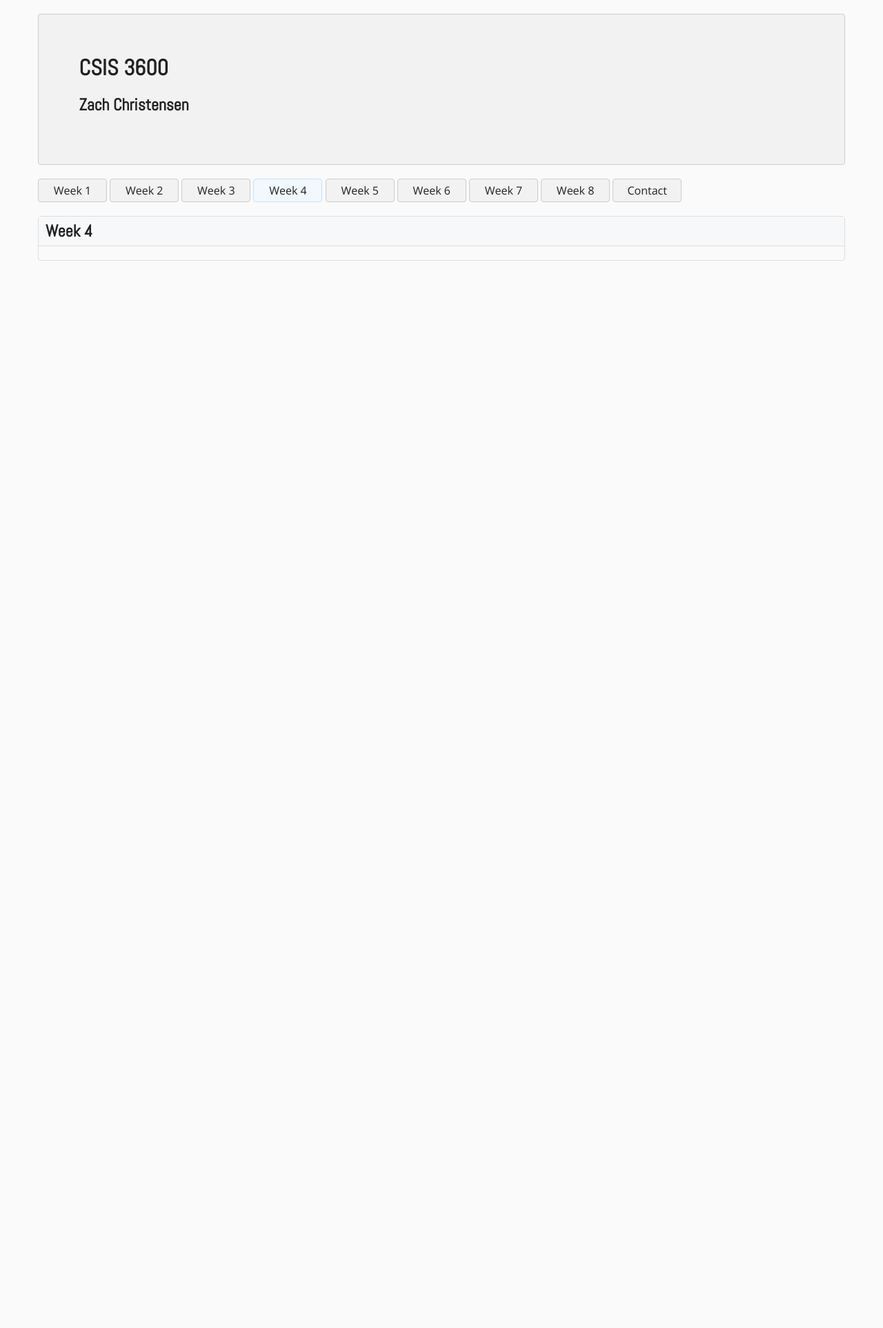
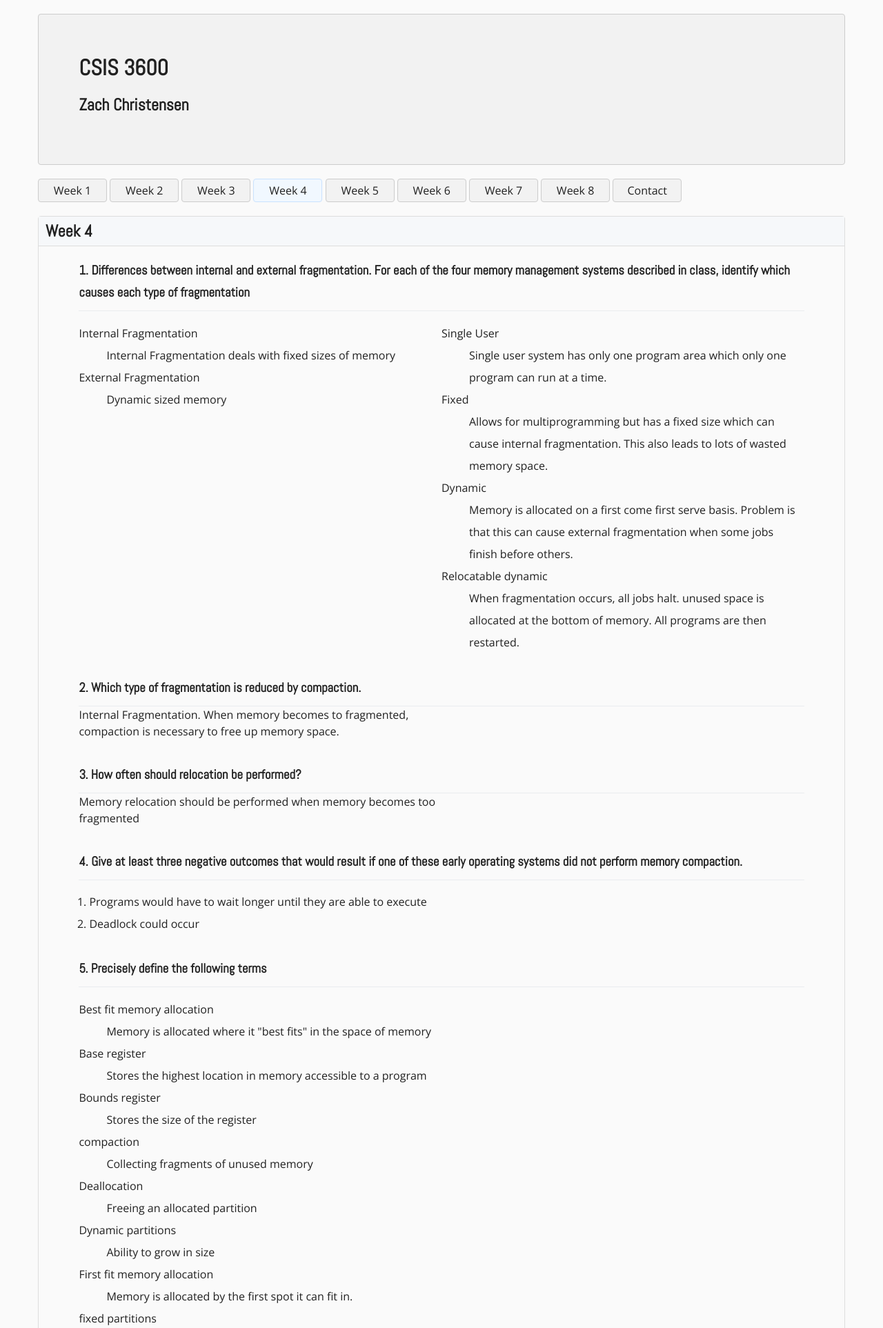
Before and after one commit to ZachChristensen28/csis_3600, a Django app: page /weeklywork/week-4/ in a window 1280 px wide. Shown: the top 1925 px of the page at 69% size. Before the commit the page ends 378 px from the top, so only its background shows below. Run offline with Django 3.2, Linux system fonts and the light colour scheme; some libraries are stand-ins or nearby versions.

Commit message:
complete week 4

```diff
--- a/csis3600/myWebsite/templates/myWebsite/week4.html
+++ b/csis3600/myWebsite/templates/myWebsite/week4.html
@@ -1,14 +1,87 @@
-{% extends "base.html" %}
-{% block title %}
-  <title>Week 4 | CSIS 3600 | Spring 2018</title>
-{% endblock %}
-{% block body %}
+{% extends "base.html" %} {% block title %}
+<title>Week 4 | CSIS 3600 | Spring 2018</title>
+{% endblock %} {% block body %} {% load static %}
 <div class="homework-container">
   <div class="title-container">
     <h2><i class="fal fa-book fa-xs"></i> Week 4</h2>
   </div>
   <div class="homework">
-
+    <h3 class="no-margin-bottom"><i class="fal fa-pencil"></i> 1. Differences between internal and external fragmentation. For each of the four memory management systems described in class, identify which causes each type of fragmentation</h3>
+    <dl>
+      <dt>Internal Fragmentation</dt>
+      <dd>Internal Fragmentation deals with fixed sizes of memory</dd>
+      <dt>External Fragmentation</dt>
+      <dd>Dynamic sized memory</dd>
+    </dl>
+    <dl>
+      <dt>Single User</dt>
+      <dd>Single user system has only one program area which only one program can run at a time.</dd>
+      <dt>Fixed</dt>
+      <dd>Allows for multiprogramming but has a fixed size which can cause internal fragmentation. This also leads to lots of wasted memory space.</dd>
+      <dt>Dynamic</dt>
+      <dd>Memory is allocated on a first come first serve basis. Problem is that this can cause external fragmentation when some jobs finish before others. </dd>
+      <dt>Relocatable dynamic</dt>
+      <dd>When fragmentation occurs, all jobs halt. unused space is allocated at the bottom of memory. All programs are then restarted. </dd>
+    </dl>
+    <h3 class="no-margin-bottom"><i class="fal fa-pencil"></i> 2. Which type of fragmentation is reduced by compaction.</h3>
+    <p>Internal Fragmentation. When memory becomes to fragmented, compaction is necessary to free up memory space.</p>
+    <h3 class="no-margin-bottom"><i class="fal fa-pencil"></i> 3. How often should relocation be performed?</h3>
+    <p>Memory relocation should be performed when memory becomes too fragmented</p>
+    <h3 class="no-margin-bottom"><i class="fal fa-pencil"></i> 4. Give at least three negative outcomes that would result if one of these early operating systems did not perform memory compaction.</h3>
+    <ol>
+      <li>Programs would have to wait longer until they are able to execute</li>
+      <li>Deadlock could occur</li>
+    </ol>
+    <h3 class="no-margin-bottom"><i class="fal fa-pencil"></i> 5. Precisely define the following terms</h3>
+    <dl>
+      <dt>Best fit memory allocation</dt>
+      <dd>Memory is allocated where it "best fits" in the space of memory</dd>
+      <dt>Base register</dt>
+      <dd>Stores the highest location in memory accessible to a program</dd>
+      <dt>Bounds register</dt>
+      <dd>Stores the size of the register</dd>
+      <dt>compaction</dt>
+      <dd>Collecting fragments of unused memory</dd>
+      <dt>Deallocation</dt>
+      <dd>Freeing an allocated partition</dd>
+      <dt>Dynamic partitions</dt>
+      <dd>Ability to grow in size</dd>
+      <dt>First fit memory allocation</dt>
+      <dd>Memory is allocated by the first spot it can fit in.</dd>
+      <dt>fixed partitions</dt>
+      <dd>Size of the partition remains constant</dd>
+      <dt>main memory</dt>
+      <dd>Memory that is internal to the computer (RAM)</dd>
+      <dt>relocatable dynamic partitions</dt>
+      <dd>Dynamic partitions that reallocates unused memory at the bottom when it becomes too fragmented</dd>
+      <dt>relocation register</dt>
+      <dd>Store the shift necessary to base address</dd>
+    </dl>
+    <h3 class="no-margin-bottom"><i class="fal fa-pencil"></i> 6. Write a DOS batch file that allows you to use the alias ls, rm, ifconfig, and a better version of the ps command</h3>
+    <img src="{% static " img/week4/dos.png " %}" alt="DOS Script">
+    <h3 class="no-margin-bottom"><i class="fal fa-pencil"></i> 7. Give all the new unix commands covered in class</h3>
+    <ul>
+      <li><code>ps</code>
+        <p>Shows the process list</p>
+      </li>
+      <li><code>echo</code>
+        <p>Prints out to the screen</p>
+      </li>
+      <li>
+        <code>rm</code>
+        <p>deletes files</p>
+      </li>
+    </ul>
+    <h3 class="no-margin-bottom"><i class="fal fa-pencil"></i> 8. nano</h3>
+    <img src="{% static " img/week4/ps.png " %}" alt="ps">
+    <img src="{% static " img/week4/tasklist.png " %}" alt="tasklist">
+    <h3 class="no-margin-bottom"><i class="fal fa-pencil"></i> 9. show ls -l of /dev and /etc</h3>
+    <img src="{% static " img/week4/dev.png " %}" alt="dev">
+    <p>Stores device files</p>
+    <img src="{% static " img/week4/etc.png " %}" alt="etc">
+    <p>Stores main configuration files</p>
+    <img src="{% static " img/week4/passwd.png " %}" alt="passwd">
+    <p>Stores user accounts</p>
   </div>
 </div>
 {% endblock %}
```
Also changed, not shown: csis3600/static/img/week4/dev.png (added), csis3600/static/img/week4/dos.png (added), csis3600/static/img/week4/etc.png (added), csis3600/static/img/week4/passwd.png (added), csis3600/static/img/week4/ps.png (added), csis3600/static/img/week4/tasklist.png (added).
